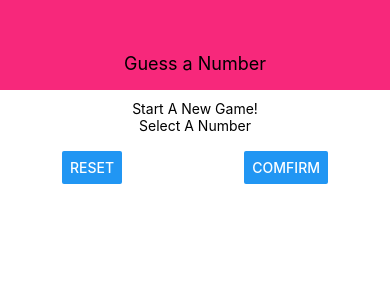
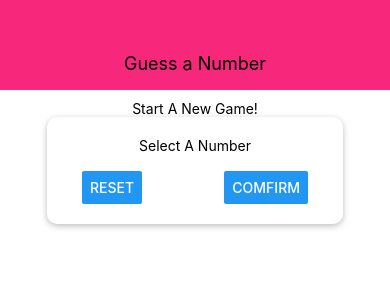
Before and after one commit to Reechychukz/guessing-game-mobile-app, a React Native app: screen / in a window 390 px wide. Shown: the top 300 px of the page. Built offline with nearby package versions, Linux system fonts and the light colour scheme.

Commit message:
created start game screen component

```diff
--- a/screens/StartGameScreen.js
+++ b/screens/StartGameScreen.js
@@ -8,8 +8,8 @@
             <Text>Select A Number</Text>
             <TextInput />
             <View style={styles.buttonContainer}>
-                <Button title="Reset" onPress={() => {}}/>
-                <Button title="Comfirm" onPress={() => {}}/>
+                <Button title="Reset" onPress={() => { }} />
+                <Button title="Comfirm" onPress={() => { }} />
             </View>
         </View>
     </View>
@@ -28,7 +28,15 @@
     inputContainer: {
         width: 300,
         maxWidth: '80%',
-        alignItems: 'center'
+        alignItems: 'center',
+        shadowColor: 'black',
+        shadowOffset: { width: 0, height: 2 },
+        shadowRadius: 6,
+        shadowOpacity: 0.26,
+        elevation: 5,
+        backgroundColor: 'white',
+        padding: 20,
+        borderRadius: 10
     },
     buttonContainer: {
         flexDirection: 'row',
```
Also changed, not shown: components/Card.js (added, +22 -0 lines).
